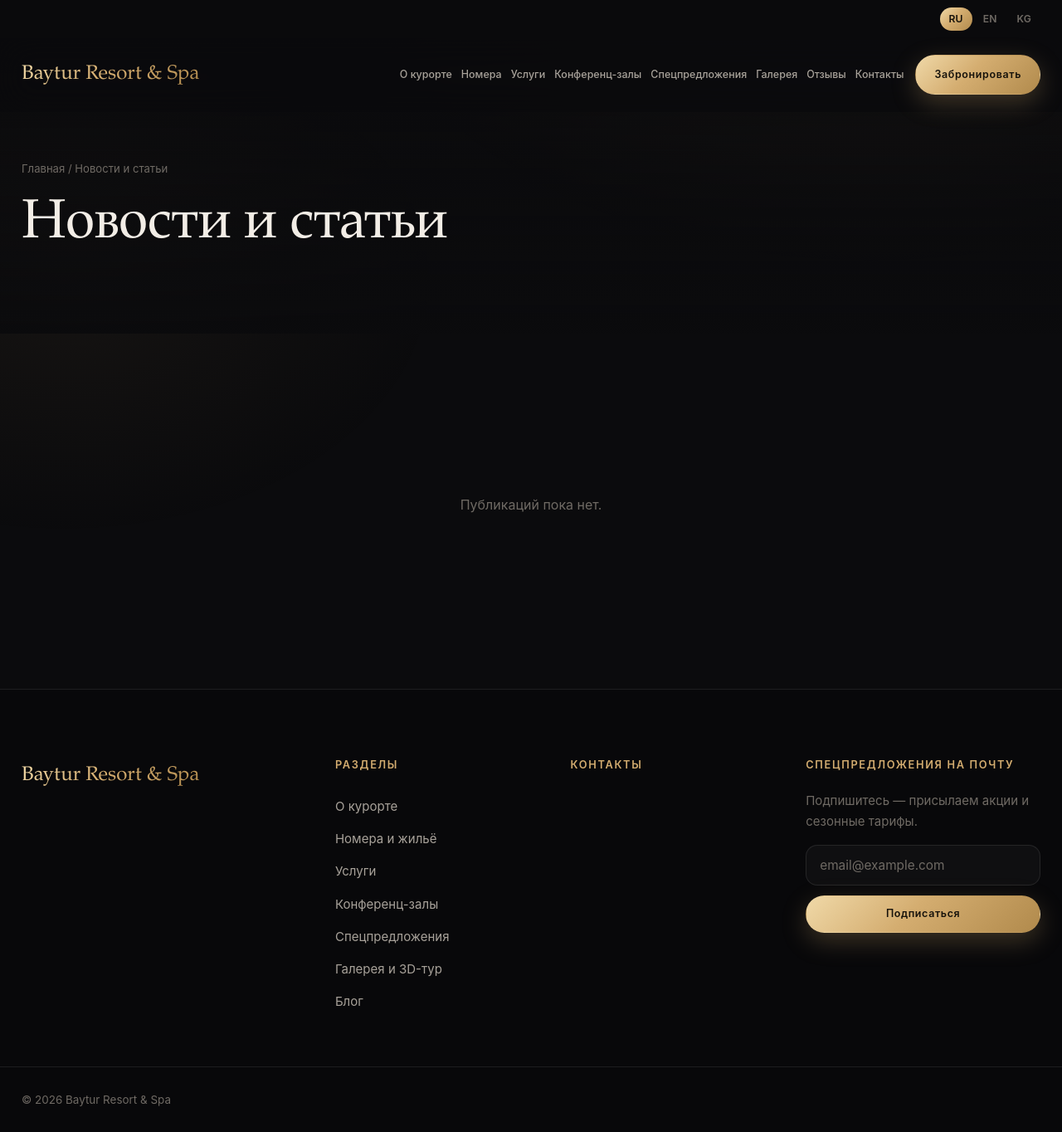
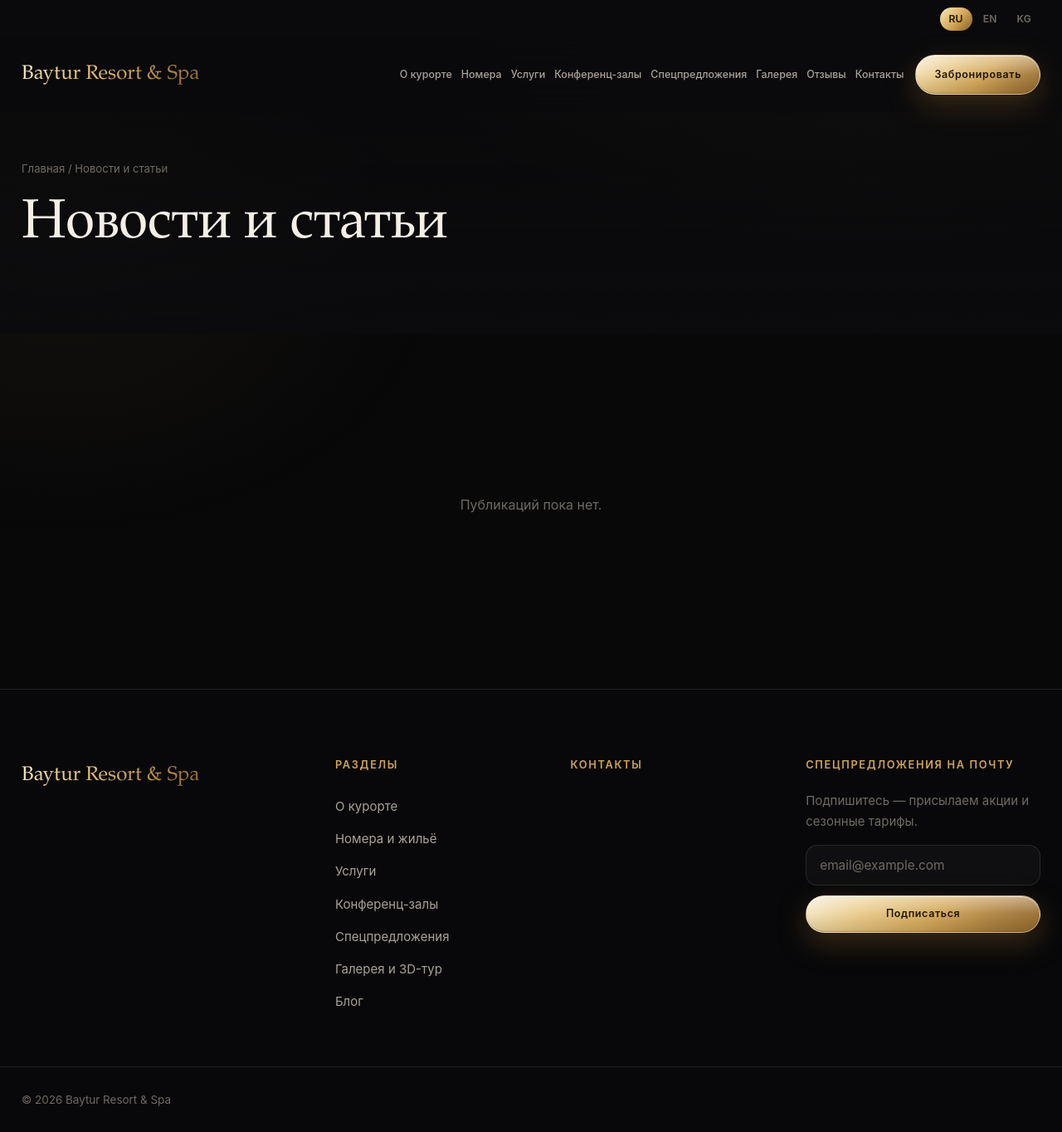
Before and after one commit to Nurbolottop/BayturResort, a Django app: page /blog/ in a window 1280 px wide. Shown: the whole page at 83% size. Run offline with Django 5.2, Linux system fonts and the light colour scheme; data comes from the database, SQL or seed files in the repository; data that the repository does not hold is empty; some libraries are stand-ins or nearby versions.

Commit message:
Богаче палитра: металлический градиент золота, глубже чёрный, кромка света на кнопках

```diff
--- a/app/static/css/main.css
+++ b/app/static/css/main.css
@@ -5,26 +5,29 @@
    ========================================================================= */
 
 :root {
-    /* Фирменное золото */
-    --gold: #d4ad70;
-    --gold-light: #f0d9a8;
-    --gold-deep: #a67c42;
-    --gold-grad: linear-gradient(135deg, #f0d9a8 0%, #d4ad70 45%, #b18a4c 100%);
-    --gold-glow: rgba(212, 173, 112, .3);
+    /* Фирменное золото. Было бежевым и с бликами читалось как пластик —
+       здесь металлический градиент с тёмными краями: широкий разбег
+       светлого и тёмного и есть то, что глаз считывает как металл. */
+    --gold: #d2a556;
+    --gold-light: #f3e3bb;
+    --gold-deep: #8c6527;
+    --gold-grad: linear-gradient(135deg, #f7ead0 0%, #e9cb8a 26%, #d2a556 55%, #a5793a 82%, #8c6527 100%);
+    --gold-glow: rgba(210, 165, 86, .34);
 
-    /* Тёмная основа */
-    --bg: #0b0b0d;
-    --bg-soft: #101014;
-    --surface: rgba(255, 255, 255, .035);
-    --surface-2: rgba(255, 255, 255, .06);
-    --stroke: rgba(255, 255, 255, .09);
-    --stroke-gold: rgba(212, 173, 112, .34);
+    /* Тёмная основа глубже прежней: дорогой контраст — это почти чёрный
+       фон, на котором золото горит, а не тонет в серости. */
+    --bg: #080809;
+    --bg-soft: #0e0d0f;
+    --surface: rgba(255, 255, 255, .04);
+    --surface-2: rgba(255, 255, 255, .07);
+    --stroke: rgba(255, 255, 255, .1);
+    --stroke-gold: rgba(210, 165, 86, .42);
 
     /* Текст */
-    --text: #f2ede6;
-    --text-soft: #a8a29a;
-    --text-dim: #6f6a64;
-    --on-gold: #16120b;
+    --text: #f4efe5;
+    --text-soft: #a9a299;
+    --text-dim: #6f6a63;
+    --on-gold: #201607;
 
     --danger: #ef8b80;
     --success: #86cf94;
@@ -38,7 +41,7 @@
     --shadow-sm: 0 4px 18px rgba(0, 0, 0, .35);
     --shadow: 0 18px 50px rgba(0, 0, 0, .5);
     --shadow-lg: 0 34px 90px rgba(0, 0, 0, .62);
-    --shadow-gold: 0 20px 60px rgba(212, 173, 112, .22);
+    --shadow-gold: 0 20px 60px rgba(210, 165, 86, .22);
 
     --container: 1300px;
     --gap: 30px;
@@ -78,8 +81,8 @@ body::before {
     pointer-events: none;
     z-index: 0;
     background:
-        radial-gradient(1000px 620px at 82% -8%, rgba(212, 173, 112, .11), transparent 62%),
-        radial-gradient(760px 520px at 6% 42%, rgba(212, 173, 112, .055), transparent 60%);
+        radial-gradient(1000px 620px at 82% -8%, rgba(210, 165, 86, .11), transparent 62%),
+        radial-gradient(760px 520px at 6% 42%, rgba(210, 165, 86, .055), transparent 60%);
 }
 .header, .main, .footer { position: relative; z-index: 1; }
 
@@ -115,8 +118,8 @@ p { margin: 0 0 1em; }
 
 ::-webkit-scrollbar { width: 10px; height: 10px; }
 ::-webkit-scrollbar-track { background: #0b0b0d; }
-::-webkit-scrollbar-thumb { background: rgba(212, 173, 112, .3); border-radius: var(--r-full); }
-::-webkit-scrollbar-thumb:hover { background: rgba(212, 173, 112, .55); }
+::-webkit-scrollbar-thumb { background: rgba(210, 165, 86, .3); border-radius: var(--r-full); }
+::-webkit-scrollbar-thumb:hover { background: rgba(210, 165, 86, .55); }
 
 /* ========================== ПОЯВЛЕНИЕ ПРИ СКРОЛЛЕ ====================== */
 
@@ -162,7 +165,7 @@ p { margin: 0 0 1em; }
     position: absolute;
     inset: 0;
     z-index: -1;
-    background: linear-gradient(110deg, transparent 20%, rgba(255, 255, 255, .35) 50%, transparent 80%);
+    background: linear-gradient(110deg, transparent 18%, rgba(255, 255, 255, .5) 50%, transparent 82%);
     transform: translateX(-130%);
     transition: transform .8s var(--ease);
 }
@@ -170,11 +173,37 @@ p { margin: 0 0 1em; }
 .btn:hover { transform: translateY(-2px); }
 .btn:active { transform: translateY(0); }
 
-.btn--primary { background: var(--gold-grad); color: var(--on-gold); box-shadow: 0 10px 30px rgba(212, 173, 112, .26); }
-.btn--primary:hover { box-shadow: 0 18px 44px rgba(212, 173, 112, .4); }
+/* Металл: светлая кромка сверху ловит свет, тень тёплая и глубокая.
+   Именно кромка + постоянный вертикальный глянец заставляют пробегающий
+   блик выглядеть отражением на металле, а не эффектом поверх краски. */
+.btn--primary {
+    background: var(--gold-grad);
+    color: var(--on-gold);
+    border-color: rgba(255, 240, 205, .5);
+    box-shadow:
+        0 12px 34px rgba(140, 101, 39, .38),
+        inset 0 1px 0 rgba(255, 255, 255, .55),
+        inset 0 -1px 0 rgba(90, 62, 20, .35);
+}
+.btn--primary:hover {
+    box-shadow:
+        0 20px 50px rgba(140, 101, 39, .5),
+        inset 0 1px 0 rgba(255, 255, 255, .55),
+        inset 0 -1px 0 rgba(90, 62, 20, .35);
+}
+.btn--primary::before {
+    content: '';
+    position: absolute;
+    inset: 0;
+    z-index: -1;
+    border-radius: inherit;
+    background: linear-gradient(180deg, rgba(255, 255, 255, .42) 0%, rgba(255, 255, 255, .06) 48%,
+                                        rgba(90, 62, 20, .16) 100%);
+    pointer-events: none;
+}
 
 .btn--accent { background: transparent; color: var(--gold); border-color: var(--stroke-gold); }
-.btn--accent:hover { background: rgba(212, 173, 112, .12); border-color: var(--gold); }
+.btn--accent:hover { background: rgba(210, 165, 86, .12); border-color: var(--gold); }
 
 .btn--ghost {
     background: var(--surface);
```
Also changed, not shown: other parts of app/static/css/main.css (+11 -11 lines), 1 other file.
